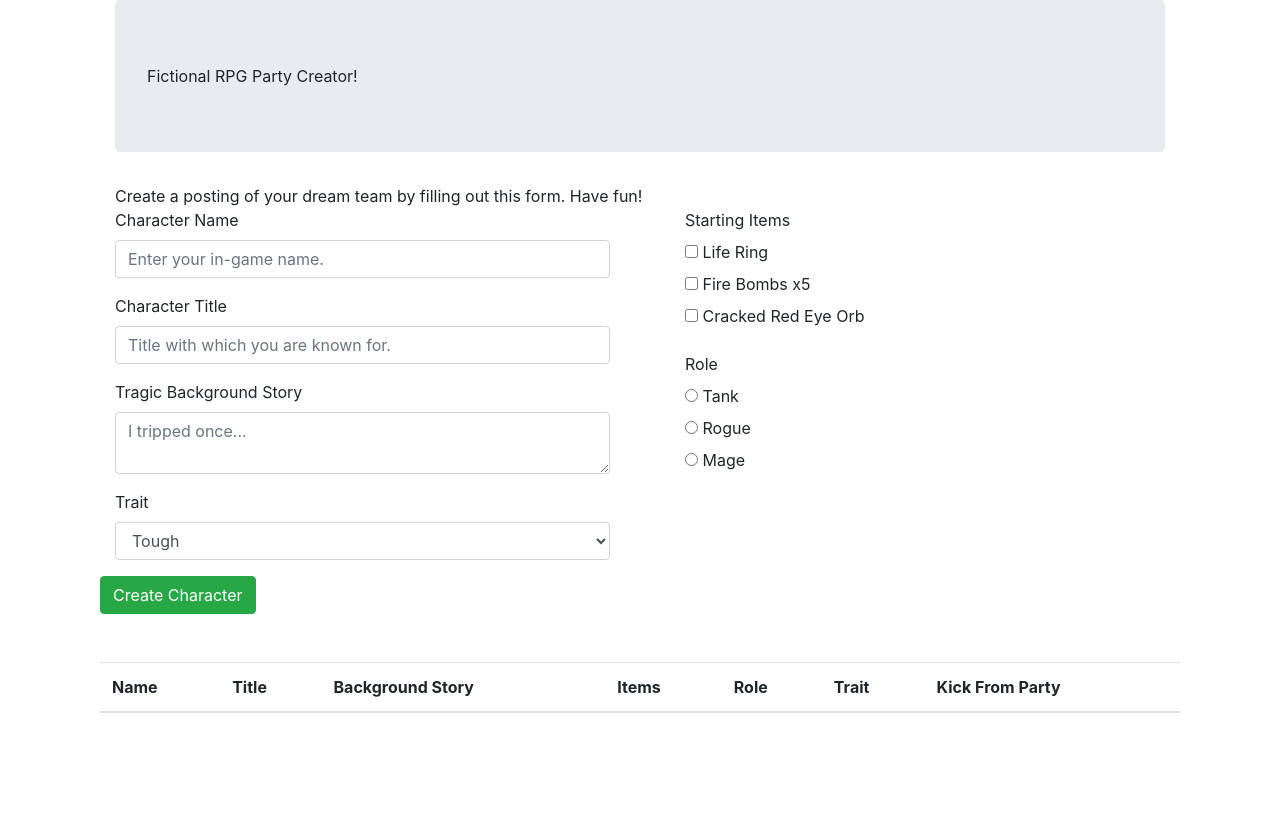
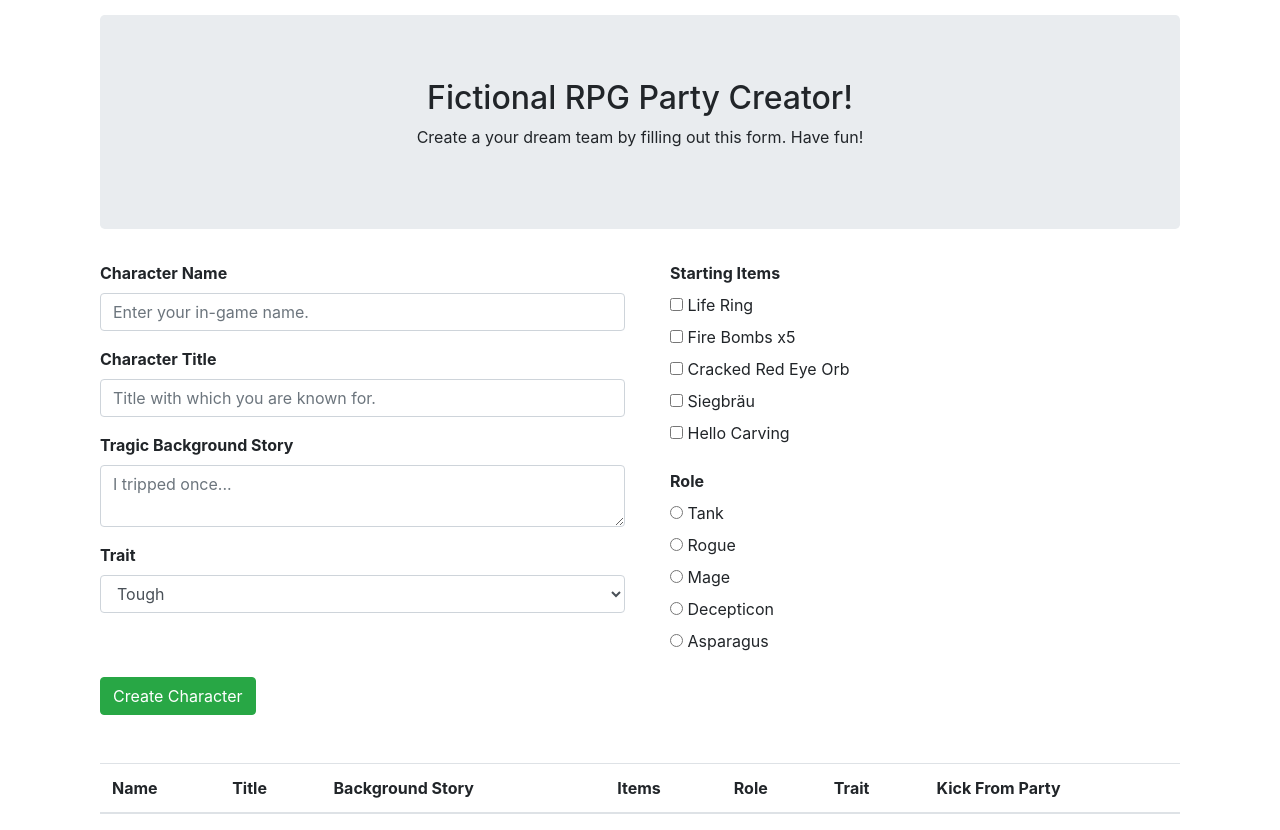
Before and after one commit to cqtan/react-simple-form, a React (Create React App) app: page / in a window 1280 px wide. Before the commit the page ends 800 px from the top, so only its background shows below. Built offline with nearby package versions, Linux system fonts and the light colour scheme.

Commit message:
Refactor and finilize

```diff
--- a/src/App.css
+++ b/src/App.css
@@ -26,3 +26,12 @@
   from { transform: rotate(0deg); }
   to { transform: rotate(360deg); }
 }
+
+.control-label {
+  font-weight: bold;
+}
+
+.jumbotron {
+  text-align: center;
+  margin-top: 15px;
+}
--- a/src/App.js
+++ b/src/App.js
@@ -50,7 +50,9 @@ const formCheckBoxes = [
     items: [
       "Life Ring",
       "Fire Bombs x5",
-      "Cracked Red Eye Orb"
+      "Cracked Red Eye Orb",
+      "Siegbräu",
+      "Hello Carving"
     ]
   }
 ];
@@ -62,7 +64,9 @@ const formRadioButtons = [
     roles: [
       "Tank",
       "Rogue",
-      "Mage"
+      "Mage",
+      "Decepticon",
+      "Asparagus"
     ]
   }
 ];
@@ -146,18 +150,13 @@ function GenerateRadioButtons(data, eventHandler) {
     <FormGroup className="container">
       <ControlLabel>{data.label}</ControlLabel>
       <br></br>
-      {RadioButtons(data.id, data.roles)}
+      {data.roles.map((role) =>
+        <div>
+          <Radio inline id={data.id} name={data.id} value={role} onChange={eventHandler}> {role}</Radio>
+        </div>)}
     </FormGroup>
   );
 
-  function RadioButtons(id, roles) {
-    let radioButtons = roles.map((role) =>
-      <div>
-        <Radio inline id={id} name={id} value={role} onChange={eventHandler}> {role}</Radio>
-      </div>
-    );
-    return radioButtons;
-  }
   return radioButtons;
 }
 
@@ -166,19 +165,12 @@ function GenerateCheckBoxes(data, eventHandler) {
     <FormGroup className="container">
       <ControlLabel>{data.label}</ControlLabel>
       <br></br>
-      {CheckBoxes(data.id, data.items)}
+      {data.items.map((item) =>
+        <div>
+          <Checkbox inline id={data.id} value={item} onChange={eventHandler}> {item}</Checkbox>
+        </div>)}
     </FormGroup>
   );
-
-  function CheckBoxes(id, items) {
-    let checkBoxes = items.map((item) =>
-      <div>
-        <Checkbox inline id={id} value={item} onChange={eventHandler}> {item}</Checkbox>
-      </div>
-    );
-    return checkBoxes;
-  }
-
   return checkBoxesContainer;
 }
 
@@ -187,7 +179,7 @@ function RightFormContainer(props) {
   let radioButtons = GenerateRadioButtons(formRadioButtons, props.eventHandler);
 
   return (
-    <div className="container">
+    <div>
       {checkBoxes}
       {radioButtons}
     </div>
@@ -248,7 +240,7 @@ function LeftFormContainer(props) {
   let selectElements = GenerateSelectElements(formSelectFields, props.eventHandler);
 
   return (
-    <div className="container">
+    <div>
       {inputFields}
       {textAreas}
       {selectElements}
@@ -256,25 +248,11 @@ function LeftFormContainer(props) {
   );
 }
 
-function Description(props) {
+function Header() {
   return (
-    <div className="container">
-      <div className="panel panel-default">
-        <div className="panel-heading">
-          Create a posting of your dream
-          team by filling out this form. Have fun!
-        </div>
-      </div>
-    </div>
-  );
-}
-
-function Title(props) {
-  return (
-    <div className="container">
-      <div className="jumbotron">
-        Fictional RPG Party Creator!
-      </div>
+    <div className="jumbotron">
+      <h2>Fictional RPG Party Creator!</h2>
+      <p>Create a your dream team by filling out this form. Have fun!</p>
     </div>
   );
 }
@@ -283,11 +261,11 @@ class App extends Component {
   constructor(props) {
     super(props)
     this.state = {
-      name: "none",
-      title: "none",
-      background: "none",
+      name: "",
+      title: "",
+      background: "",
       items: [],
-      role: "none",
+      role: "",
       trait: formSelectFields[0].placeholder,
       table: []
     }
@@ -317,7 +295,6 @@ class App extends Component {
         break;
       case "selectTrait":
         this.setState({trait: e.target.value})
-        console.log("Trait id: " + e.target.id + " value is: " + e.target.value);
         break;
       default:
         console.log("hmmm..")
@@ -349,9 +326,16 @@ class App extends Component {
     this.setState({table: newTable})
   }
 
-  //TODO: reset values in state too! Refactor Generate-functions too!!!!
   resetInputValues() {
     this.formRef.reset();
+    this.setState({
+      name: "",
+      title: "",
+      background: "",
+      items: [],
+      role: "",
+      trait: formSelectFields[0].placeholder
+    })
   }
 
   render() {
@@ -360,8 +344,7 @@ class App extends Component {
         <Grid>
           <Row>
             <Col md={12}>
-              <Title/>
-              <Description/>
+              <Header />
             </Col>
           </Row>
           <form ref={(e) => {this.formRef = e;}}>
```
